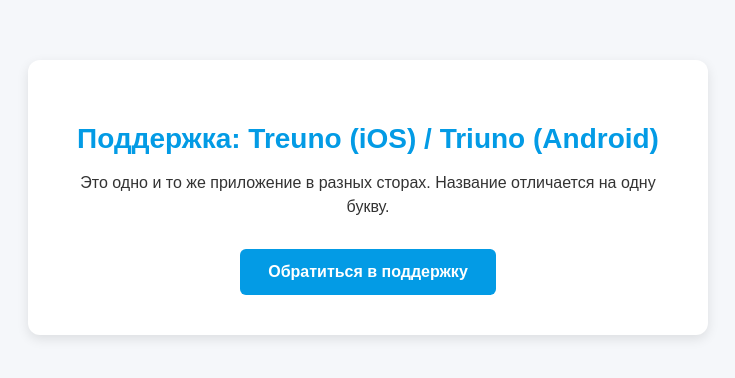
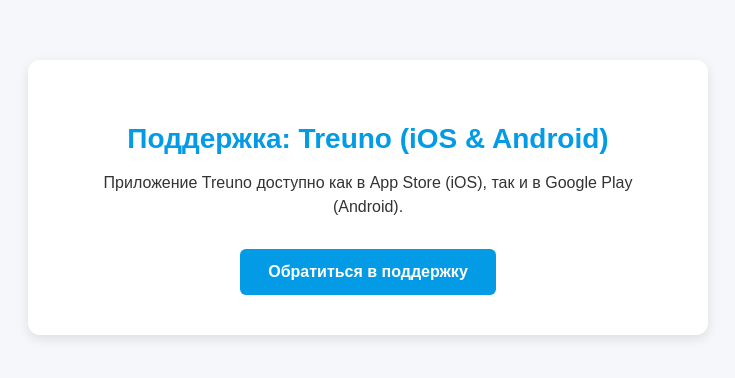
Before and after one commit to triunodev-dot/support_service, a plain HTML site: page index.html in a window 1280 px wide. Shown: the whole page, without its empty margins (272-1007 px from the left). Drawn offline with Linux system fonts and the light colour scheme.

Commit message:
Update index.html

```diff
--- a/index.html
+++ b/index.html
@@ -1,10 +1,10 @@
 <body style="margin:0;font-family:Arial, sans-serif;background:#f5f7fa;color:#333;">
   <section style="max-width:600px;margin:60px auto;padding:40px;background:#fff;box-shadow:0 4px 12px rgba(0,0,0,0.1);border-radius:12px;text-align:center;">
-    <h1 style="color:#039be5;font-size:28px;margin-bottom:16px;">Поддержка: Treuno (iOS) / Triuno (Android)</h1>
+    <h1 style="color:#039be5;font-size:28px;margin-bottom:16px;">Поддержка: Treuno (iOS & Android)</h1>
     <p style="font-size:16px;line-height:1.5;margin-bottom:30px;">
-      Это одно и то же приложение в разных сторах. Название отличается на одну букву.
+      Приложение Treuno доступно как в App Store (iOS), так и в Google Play (Android).
     </p>
-    <a href="mailto:gadzhi.usa1@gmail.com?subject=Поддержка%20Treuno/Triuno&body=Опишите%20вашу%20проблему%20или%20вопрос%20здесь."
+    <a href="mailto:gadzhi.usa1@gmail.com?subject=Поддержка%20Treuno&body=Опишите%20вашу%20проблему%20или%20вопрос%20здесь."
        style="display:inline-block;padding:14px 28px;background:#039be5;color:#fff;text-decoration:none;font-size:16px;font-weight:bold;border-radius:6px;transition:background 0.3s;">
       Обратиться в поддержку
     </a>
@@ -14,3 +14,4 @@
     link.addEventListener('mouseover', () => link.style.background = '#0288d1');
     link.addEventListener('mouseout', () => link.style.background = '#039be5');
   </script>
+</body>
```
